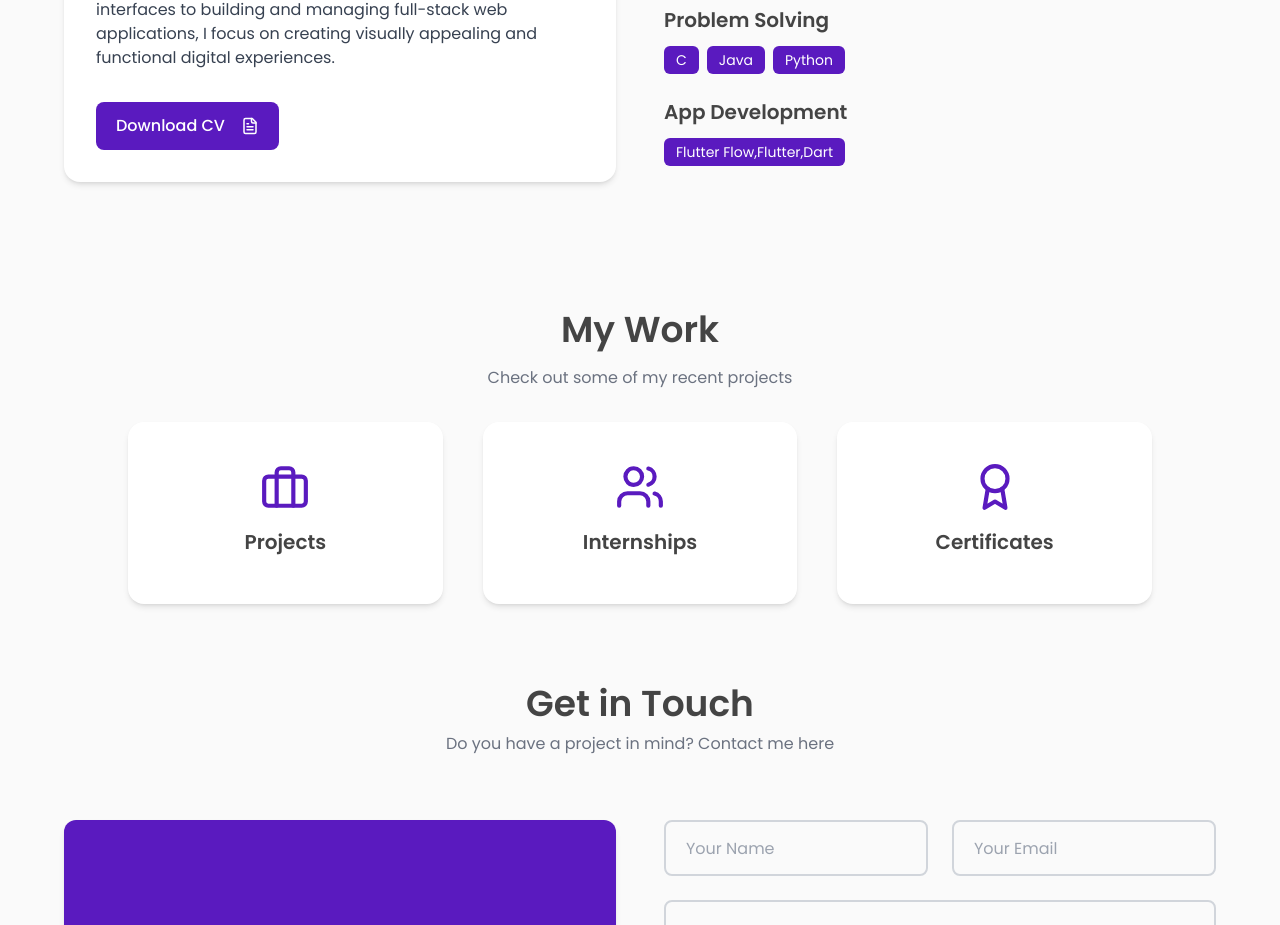
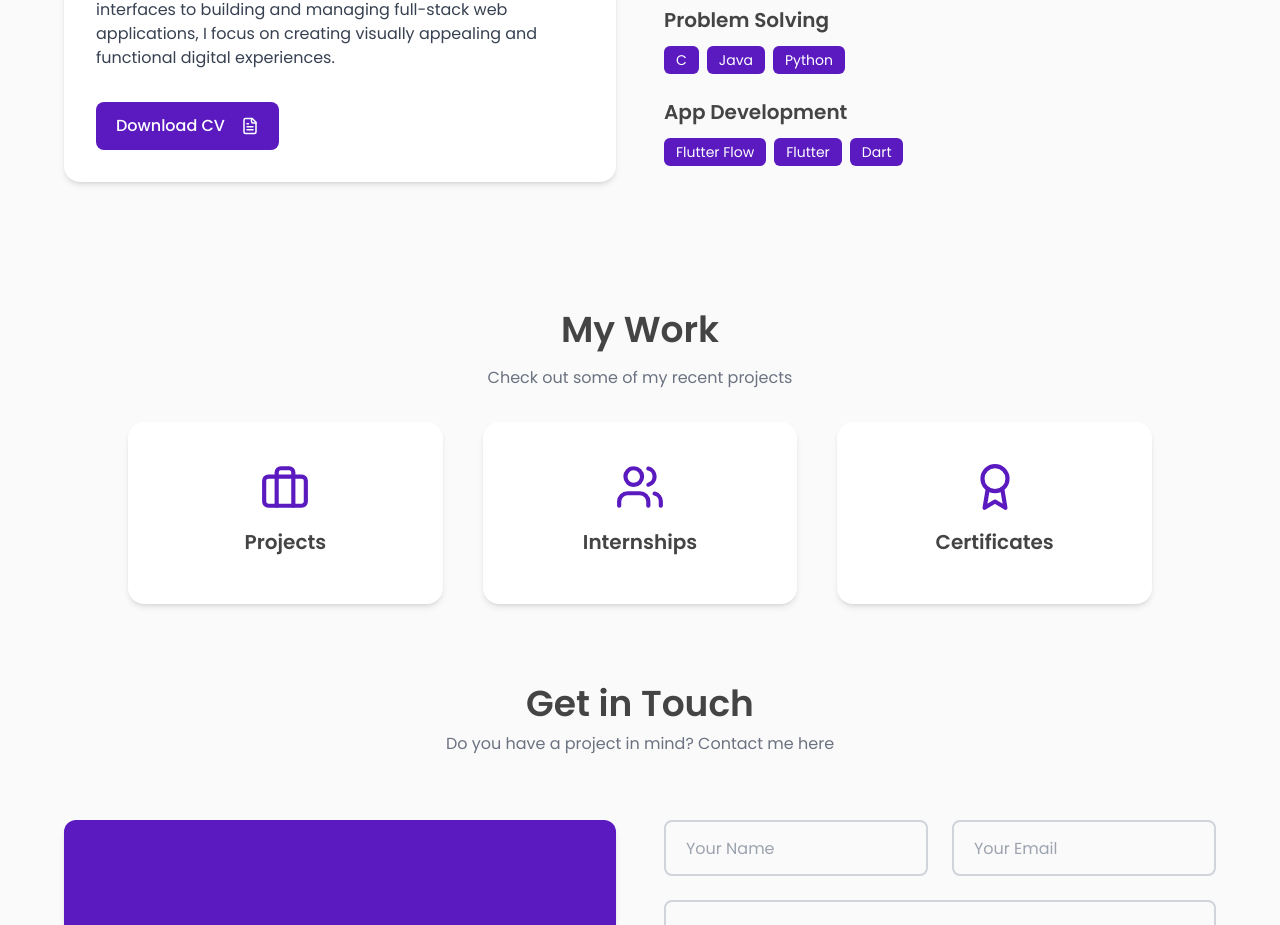
Before and after one commit to Deepak5556/ReactPortfolio, a React (Vite) app: page / in a window 1280 px wide. Shown: the part 1286-2211 px from the top of the page. Built offline with nearby package versions, Linux system fonts and the light colour scheme.

Commit message:
Updated: App Dev

```diff
--- a/src/components/About.jsx
+++ b/src/components/About.jsx
@@ -15,7 +15,7 @@ const About = () => {
     backend: ["Node.js", "Express.js"],
     mernStack: ["MongoDB", "Express.js", "React Js", "Node.js"],
     database: ["MySQL", "MongoDB", "Firebase"],
-    appDevelopment: ["Flutter Flow,Flutter,Dart"],
+    appDevelopment: ["Flutter Flow","Flutter","Dart"],
     problemSolving: ["C", "Java", "Python"],
   };
 
```
